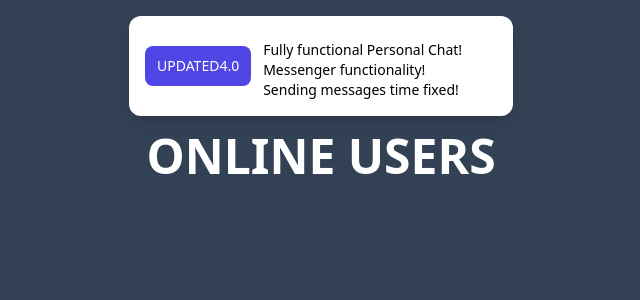
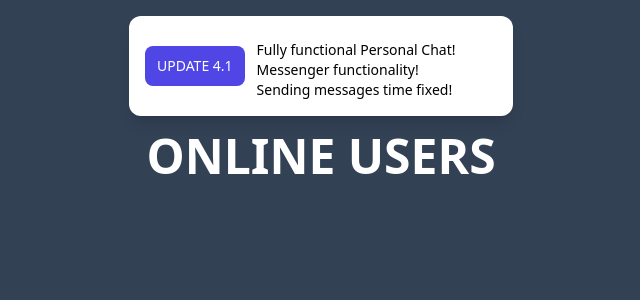
Before and after one commit to dragon-devs/chatapp, a Django app: template core/templates/core/frontpage.html in a window 1280 px wide. Shown: the part 90-390 px from the top of the page, without its empty margins (319-959 px from the left). Run offline with Django 4.2, Linux system fonts and the light colour scheme; the template is opened without the code that fills it, so the values that code supplies are empty; some libraries are stand-ins or nearby versions.

Commit message:
version 0.4.1 Fully functional

```diff
--- a/core/templates/core/frontpage.html
+++ b/core/templates/core/frontpage.html
@@ -32,7 +32,7 @@
 {% endcomment %}
     <div class="whitespace-normal text-lg text-black font-small mt-4 py-4 px-4 mx-3 sm:mx-auto max-w-sm bg-white
                                         rounded-xl shadow-lg space-y-2 py-4 flex items-center space-y-0 space-x-3 ">
-        <span class="bg-indigo-600 text-white text-sm leading-6 font-medium py-2 px-3 rounded-lg">UPDATED4.0</span>
+        <span class="bg-indigo-600 text-white text-sm leading-6 font-medium py-2 px-3 rounded-lg">UPDATE 4.1</span>
         <ul class="text-sm list-outside break-all no-underline">
             <li>Fully functional Personal Chat!</li>
             <li>Messenger functionality!</li>
--- a/django_chat/settings.py
+++ b/django_chat/settings.py
@@ -23,7 +23,7 @@ BASE_DIR = Path(__file__).resolve().parent.parent
 SECRET_KEY = 'django-insecure-3$l^tvmdbaj7l9#xk$*7(%%$3a^-%l4(sa_v@6(g3a^q!%=38l'
 
 # SECURITY WARNING: don't run with debug turned on in production!
-DEBUG = True
+DEBUG = False
 
 # ALLOWED_HOSTS = ['192.168.44.44']
 ALLOWED_HOSTS = ['172.105.24.233', '127.0.0.1']
```
Also changed, not shown: chat/templates/chat/personal_chat.html (+6 -5 lines), media/images/profile/0_I0vqL4kZwVo_knXG_3x6rwVv.png (added), media/images/profile/images_wdaDZhd.jpeg (added), media/images/profile/new_Ig9Gqfj.png (added).
